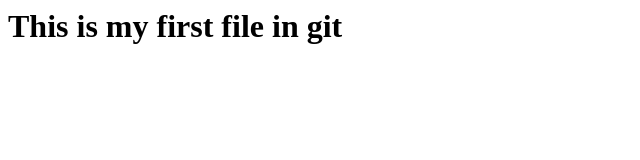
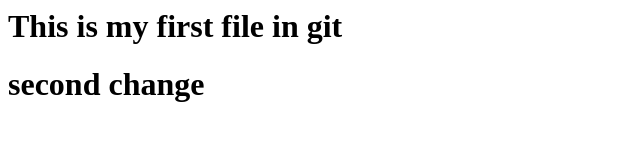
Before and after one commit to manas2994/project, a plain HTML site: page index.html in a window 1280 px wide. Shown: the whole page, without its empty margins (0-640 px from the left). Drawn offline with Linux system fonts and the light colour scheme.

Commit message:
"this ismy commit new"

```diff
--- a/index.html
+++ b/index.html
@@ -1,2 +1,3 @@
 
 <h1> This is my first file in git</h>
+<h1>second change<h2>
```
Also changed, not shown: file1.txt (deleted).
